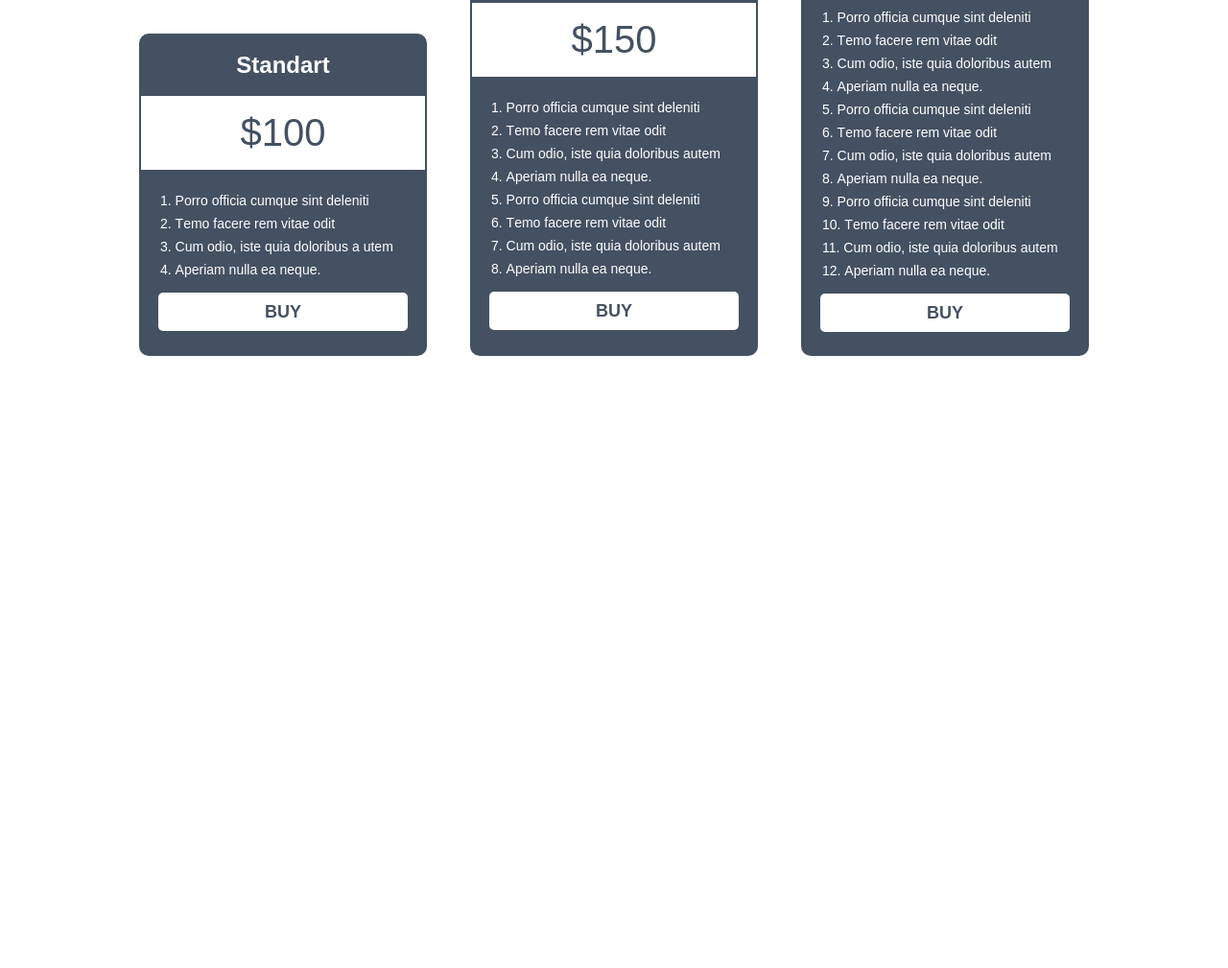
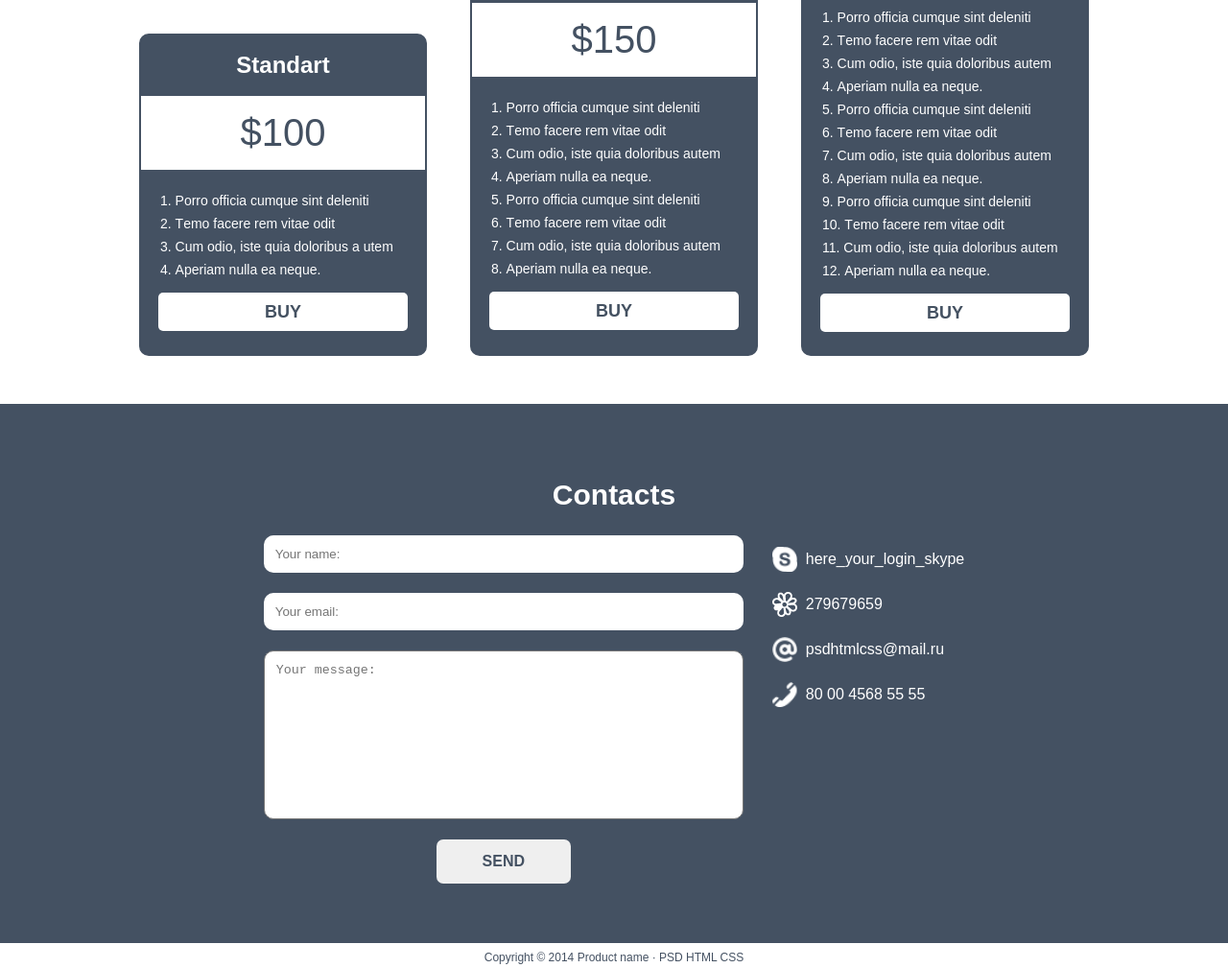
Before and after one commit to Ahmedindy/githtml, a plain HTML site: page index.html in a window 1280 px wide. Shown: the part 2236-3245 px from the top of the page at 96% size. Before the commit the page ends 2657 px from the top, so only its background shows below. Drawn offline with Linux system fonts and the light colour scheme.

Commit message:
created the contacts secrion

```diff
--- a/css/style.css
+++ b/css/style.css
@@ -288,3 +288,141 @@ h3{
     height: 527px;
     border: 2px solid #445162;
 }
+footer{
+    background-color: #445162;
+    height: 509px;
+    padding:  53px 0 0;
+}
+.contacts__subtitle{
+    text-align: center;
+    color: #fff;
+    font-size: 30px;
+
+}
+.footer-wrp{
+    display: flex;
+    justify-content: center;
+}
+.footer-form{
+    display: flex;
+    flex-wrap: wrap;
+    justify-content: center;
+    width: 500px;
+}
+.input-email,
+.input-name{
+    width: 500px;
+    padding: 12px;
+    margin: 0 0 21px;
+    border-radius: 10px;
+    outline: none;
+    border: 0;
+    box-sizing: border-box;
+}
+textarea{
+    width: 100%;
+    box-sizing: border-box;
+    resize: none;
+    padding: 12px;
+    box-sizing: border-box;
+    outline: none;
+    border-radius: 10px;
+}
+.form-btn{
+    display: block;
+    padding: 14px 48px;
+    box-sizing: border-box;
+    text-transform: uppercase;
+    color: #445162;
+    border-radius: 7px;
+    border: none;
+    font-size: 16px;
+    font-weight: bold;
+    margin: 21px 0;
+    outline: none;
+}
+.form-btn:hover{
+    background-color: #000;
+    color: #fff;
+}
+.form-btn:active{
+    background-color: #fff;
+    color: #000;
+}
+textarea:focus,
+input:focus{
+    border: 2px solid rgb(247, 31, 229);
+}
+.footer-list{
+    list-style-type: none;
+}
+.footer-list-link{
+    margin-bottom: 29px;
+    position: relative;
+    padding: 0 0 0 25px;
+}
+.footer-list-link1::before{
+    content: "";
+    display: block;
+    position: absolute;
+    width: 26px;
+    height: 26px;
+    background-image: url(../icons/skype\ icon.png);
+    background-repeat: no-repeat;
+    background-position: center;
+    background-size: cover;
+    left: -10px;
+    top: -4px;
+}
+.footer-list-link2::before{
+    content: "";
+    display: block;
+    position: absolute;
+    width: 26px;
+    height: 26px;
+    background-image: url(../icons/icq\ icon.png);
+    background-repeat: no-repeat;
+    background-position: center;
+    background-size: cover;
+    left: -10px;
+    top: -4px;
+}
+.footer-list-link3::before{
+    content: "";
+    display: block;
+    position: absolute;
+    width: 26px;
+    height: 26px;
+    background-image: url(../icons/email\ icon.png);
+    background-repeat: no-repeat;
+    background-position: center;
+    background-size: cover;
+    left: -10px;
+    top: -4px;
+}
+.footer-list-link4::before{
+    content: "";
+    display: block;
+    position: absolute;
+    width: 26px;
+    height: 26px;
+    background-image: url(../icons/phone\ icon.png);
+    background-repeat: no-repeat;
+    background-position: center;
+    background-size: cover;
+    left: -10px;
+    top: -4px;
+}
+.footer-list-link-a{
+    font-size: 16px;
+    color: #fff !important;
+    text-decoration: none;
+}
+.copy{
+    color: #445162;
+    font-size: 12px;
+    text-align: center;
+    height: 26px;
+    padding: 8px;
+    box-sizing: border-box;
+}
--- a/index.html
+++ b/index.html
@@ -263,6 +263,45 @@
             </div>
         </section>
     </main>
+    <footer>
+        <div class="container">
+            <h2 class="contacts__subtitle">Contacts</h2>
+            <div class="footer-wrp">
+                <form class="footer-form" action="#" method="POST">
+                    <div>
+                        <input class="input-name" required placeholder="Your name:" type="name">
+                    </div>
+                    <div>
+                        <input class="input-email" required placeholder="Your email:" type="email">
+                    </div>
+                    <textarea placeholder="Your message:" name="mes" id="mes" cols="30" rows="10"></textarea>
+                    <input class="form-btn" type="submit" value="Send">
+                </form>
+                <div class="list-wrp">
+                    <ul class="footer-list">
+                        <li class="footer-list-link footer-list-link1"><a class="footer-list-link-a"
+                                href="#">here_your_login_skype</a></li>
+                        <li class="footer-list-link footer-list-link2"><a class="footer-list-link-a"
+                                href="#">279679659</a></li>
+                        <li class="footer-list-link footer-list-link3"><a class="footer-list-link-a"
+                                href="#">psdhtmlcss@mail.ru</a></li>
+                        <li class="footer-list-link footer-list-link4"><a class="footer-list-link-a" href="#">80 00 4568
+                                55 55</a></li>
+                    </ul>
+                    <div class="list-soc">
+                        <a href="" class="link-soc"></a>
+                        <a href="" class="link-soc"></a>
+                        <a href="" class="link-soc"></a>
+                        <a href="" class="link-soc"></a>
+                        <a href="" class="link-soc"></a>
+                    </div>
+                </div>
+            </div>
+        </div>
+    </footer>
+    <div class="copy">
+        Copyright © 2014 Product name · PSD HTML CSS
+    </div>
 </body>
 
 </html>
```
Also changed, not shown: icons/email icon.png (added), icons/icq icon.png (added), icons/phone icon.png (added), icons/skype icon.png (added).
